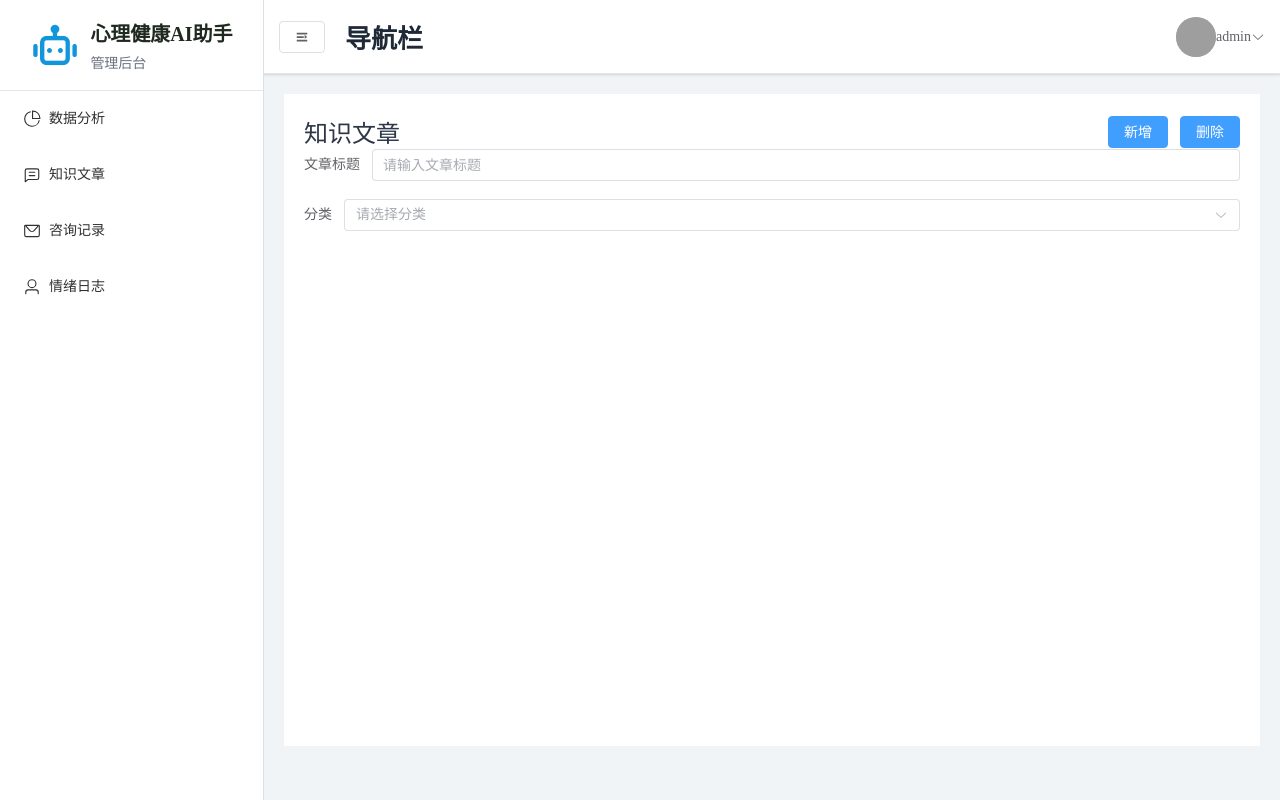
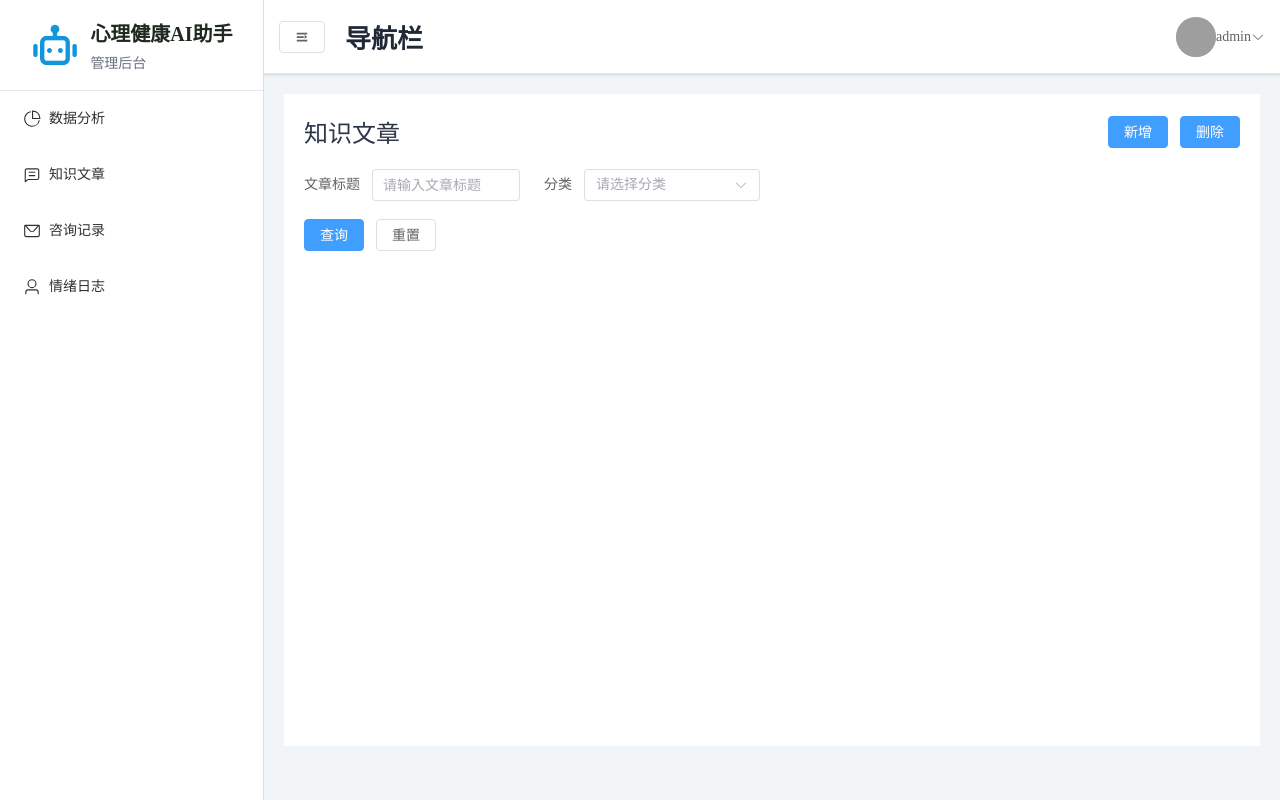
Before and after one commit to llkkyou/ai-vue, a Vue app: page /back/knowledge in a window 1280 px wide. Built offline with nearby package versions, Linux system fonts and the light colour scheme; grey boxes are pictures that could not be loaded.

Commit message:
知识文章部分2-TableSearch优化

```diff
--- a/src/components/PageHead.vue
+++ b/src/components/PageHead.vue
@@ -18,6 +18,7 @@ const props = defineProps({
 
 <style lang="scss" scoped>
 .page-head {
+  margin-bottom: 20px;
   display: flex;
   align-items: center;
   justify-content: space-between;
--- a/src/components/TableSearch.vue
+++ b/src/components/TableSearch.vue
@@ -1,6 +1,8 @@
 <template>
-  <el-form :model="formData">
-    <template v-for="item in formItem" :key="item.prop">
+  <el-form ref="ruleFormRef" :model="formData">
+    <el-row :gutter="24">
+      <template v-for="item in formItemAttrs" :key="item.prop">
+        <el-col v-bind="item.col">
           <el-form-item :label="item.label" :prop="item.prop">
             <component v-model="formData[item.prop]" :is="isComp(item.comp)" :placeholder="item.placeholder">
               <template v-if="item.comp === 'select'">
@@ -9,15 +11,18 @@
               </template>
             </component>
           </el-form-item>
+        </el-col>
       </template>
+    </el-row>
+    <el-row>
+      <el-button type="primary" @click="handleSearch">查询</el-button>
+      <el-button @click="handleReset(ruleFormRef)">重置</el-button>
+    </el-row>
   </el-form>
 </template>
 
 <script setup name="TableSearch">
-import { reactive, ref } from 'vue'
-
-// 表单数据
-const formData = reactive({})
+import { reactive, ref, computed } from 'vue'
 
 const props = defineProps({
   formItem: {
@@ -25,11 +30,37 @@ const props = defineProps({
     default: () => []
   }
 })
+const emit = defineEmits(['search'])
 
+const formItemAttrs = computed(() => {
+  const { formItem } = props
+  formItem.forEach(item => {
+    item.col = { xs: 24, sm: 12, md: 8, lg: 6, xl: 6 }
+  })
+  return formItem
+})
+
+// 表单数据
+const ruleFormRef = ref()
+const formData = reactive({})
 const isComp = (comp) => {
   return {
     input: 'elInput',
     select: 'elSelect'
   }[comp]
 }
+
+// 查询
+const handleSearch = () => {
+  // console.log(formData)
+  emit('search', formData)
+}
+
+// 重置
+const handleReset = (formEl) => {
+  // 先重置表单，然后再触发查询
+  if (!formEl) return
+  formEl.resetFields()
+  emit('search', formData)
+}
 </script>
--- a/src/views/knowledge.vue
+++ b/src/views/knowledge.vue
@@ -29,7 +29,7 @@ const formItem = [
   }
 ]
 
-const handleSearch = () => {
-
+const handleSearch = (formData) => {
+  console.log(formData, '查询参数')
 }
 </script>
```
Lines whose indentation alone changed are shown as unchanged.
